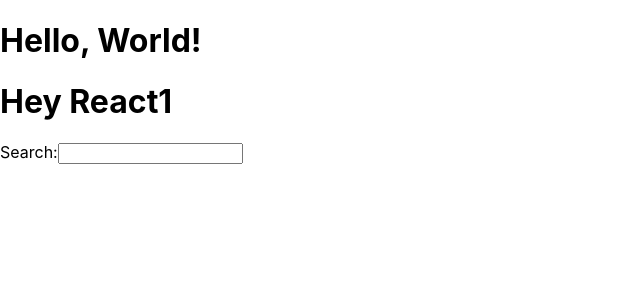
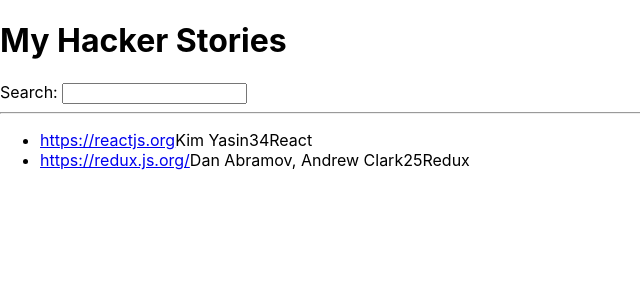
Before and after one commit to KimYasin/my-app, a React (Create React App) app: page / in a window 1280 px wide. Shown: the top 300 px of the page, without its empty margins (0-640 px from the left). Built offline with nearby package versions, Linux system fonts and the light colour scheme.

Commit message:
Created multiple react components

```diff
--- a/src/App.js
+++ b/src/App.js
@@ -1,21 +1,80 @@
 //Used to implement React Components & also implement the application
 import React from 'react';
 
-const welcome = {
-  greeting: 'Hey',
-  title: 'React1',
-}
+const list = [
+  {
+    title: 'React',
+    url: 'https://reactjs.org',
+    author: 'Kim Yasin',
+    num_comments: 3,
+    points: 4,
+    objectID: 0,
+  },
+  {
+    title: 'Redux',
+    url: 'https://redux.js.org/',
+    author: 'Dan Abramov, Andrew Clark',
+    num_comments: 2,
+    points: 5,
+    objectID: 1,
+  },
+];
 
-//This is a function component
+//1st React Component
 const App = () => {
 
   return (
     <div>
-      <h1>{welcome.greeting} {welcome.title}</h1>
-      <label htmlFor='search'>Search:</label>
-      <input id='search' type='text' />
-    </div>
+      <h1>My Hacker Stories</h1>
+
+      <Search />
+
+      <hr />
+      { /*Calling React Component*/}
+      <List />
+    </div >
   );
 }
 
+{/*2nd React Component*/ }
+function List() {
+  return (
+    <ul>
+      {list.map(function (num) {
+        return (
+          <li key={num.objectID}>
+            <span>
+              <a href={num.url}>{num.url}</a>
+            </span>
+            <span>{num.author}</span>
+            <span>{num.num_comments}</span>
+            <span>{num.points}</span>
+            <span>{num.title}</span>
+          </li>
+        );
+      })}
+
+      {/*BEGIN ---- AVOID DOING THIS*/}
+      {/*{list.map(function (item, index) {
+          return (
+            <li key={index}>
+              call the list from here
+            </li>
+          );
+        })}*/}
+      {/*END --- AVOID DOING THIS*/}
+    </ul>
+  );
+}
+
+{/*3rd React Component*/ }
+function Search() {
+  return (
+    <div>
+      <label htmlFor="search">Search: </label>
+      <input id="search" type="text" />
+    </div>
+  )
+}
+
 export default App;
--- a/src/index.js
+++ b/src/index.js
@@ -5,14 +5,14 @@
 import App from './App';
 import reportWebVitals from './reportWebVitals';
 
-function HelloWorld() {
-  return <h1 className='greeting'>Hello, World!</h1>
-}
+// function HelloWorld() {
+//   return <h1 className='greeting'>Hello, World!</h1>
+// }
 
 const root = ReactDOM.createRoot(document.getElementById('root'));
 root.render(
   <React.StrictMode>
-    <HelloWorld />
+    {/*<HelloWorld />*/}
     <App />
   </React.StrictMode>
 );
```
